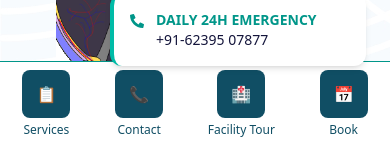
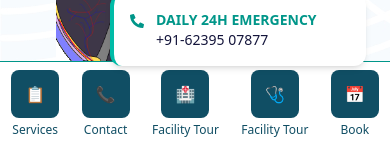
Before and after one commit to Deepakpandav1/eyeshp-sjp-epson, a React (Vite) app: page / in a window 390 px wide. Shown: the part 698-842 px from the top of the page. Built offline with nearby package versions, Linux system fonts and the light colour scheme.

Commit message:
DOCTOR SECTION UPDATED in MOBILE VIEW

```diff
--- a/src/components/header/index.tsx
+++ b/src/components/header/index.tsx
@@ -195,6 +195,15 @@ function Header() {
           <span className="text-xs mt-1">Facility Tour</span>
         </Link>
         <Link
+          to="/meetourteam"
+          className="flex flex-col items-center text-cyan-900 hover:text-teal-600"
+        >
+          <div className="w-12 h-12 bg-cyan-900 text-white rounded-lg flex items-center justify-center">
+            🩺
+          </div>
+          <span className="text-xs mt-1">Facility Tour</span>
+        </Link>
+        <Link
           to="/bookAnAppointment"
           className="flex flex-col items-center text-cyan-900 hover:text-teal-600"
         >
```
